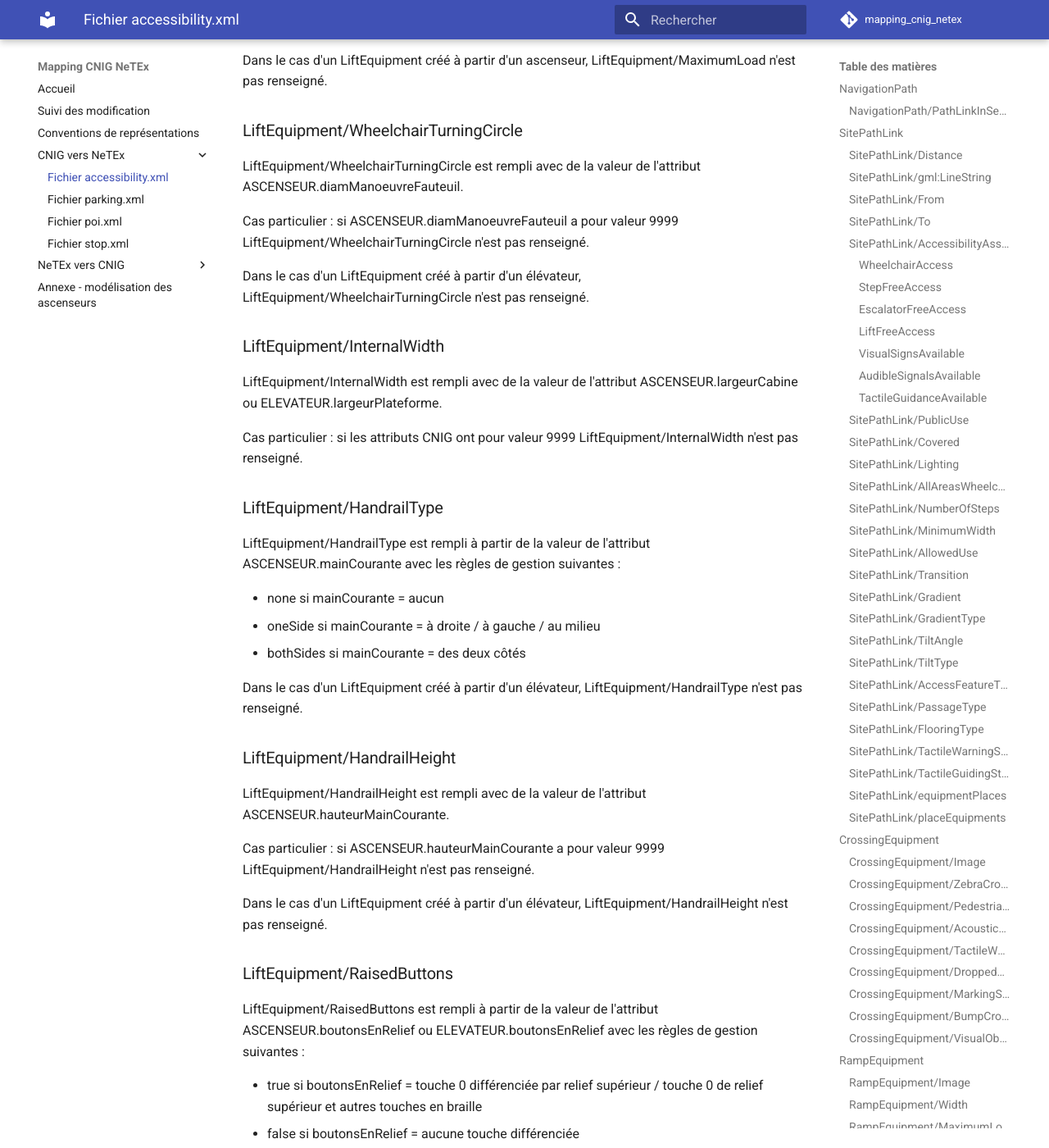
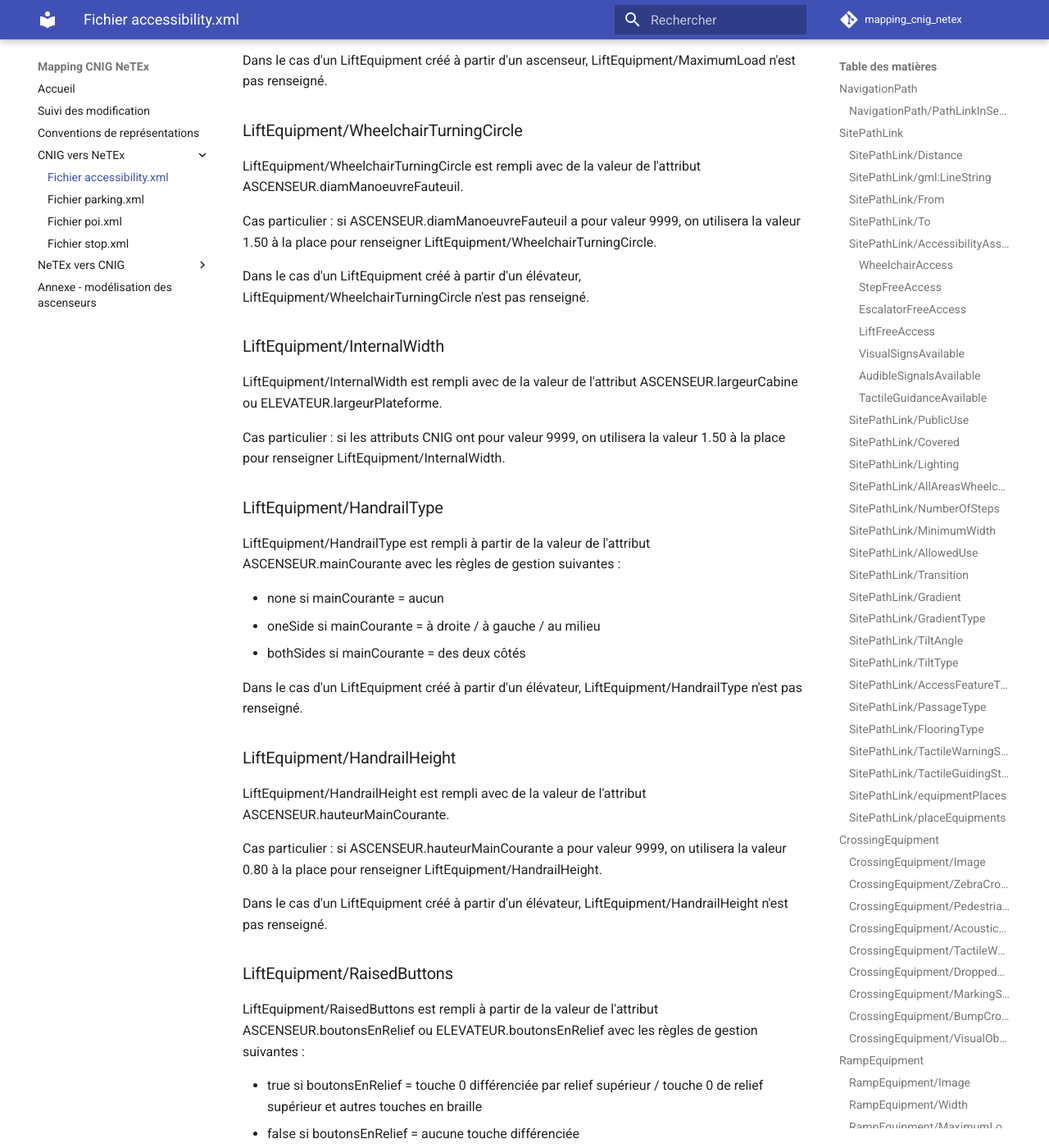
Before and after one commit to Jungle-Bus/mapping_cnig_netex, an MkDocs documentation site: the page built from docs/CNIG_vers_NeTEx/accessibility.md, in a window 1280 px wide and 1400 px high, scrolled down 21600 px. Shown: the whole window at 82% size. Built offline with MkDocs 1.6.1 and Material for MkDocs 9.7.7, drawn with Linux system fonts in a browser that asks for light colours; plug-ins that fetch from the network failed and are left out; comment, search, counter and statistics services are not loaded; some of the changed text lies outside the part shown.

Commit message:
gestion du cas particulier de l'attribut CNIG = 9999

```diff
--- a/docs/CNIG_vers_NeTEx/accessibility.md
+++ b/docs/CNIG_vers_NeTEx/accessibility.md
@@ -558,7 +558,7 @@ RampEquipment/Temporary est rempli avec la valeur fixe "false" car seules les ra
 
 RampEquipment/RestStopDistance est rempli avec la valeur de l'attribut RAMPE.distPalierRepos.
 
-Cas particulier : si RAMPE.distPalierRepos vaut 9999 RampEquipment/RestStopDistance n'est pas renseigné.
+Cas particulier : si RAMPE.distPalierRepos vaut 9999, on utilisera la valeur 10 à la place pour renseigner RampEquipment/RestStopDistance.
 
 ### RampEquipment/SafetyEdge
 
@@ -653,7 +653,7 @@ Dans le cas d'un LiftEquipment créé à partir d'un ascenseur, LiftEquipment/Ma
 
 LiftEquipment/WheelchairTurningCircle est rempli avec de la valeur de l'attribut ASCENSEUR.diamManoeuvreFauteuil.
 
-Cas particulier : si ASCENSEUR.diamManoeuvreFauteuil a pour valeur 9999 LiftEquipment/WheelchairTurningCircle n'est pas renseigné.
+Cas particulier : si ASCENSEUR.diamManoeuvreFauteuil a pour valeur 9999, on utilisera la valeur 1.50 à la place pour renseigner LiftEquipment/WheelchairTurningCircle.
 
 Dans le cas d'un LiftEquipment créé à partir d'un élévateur, LiftEquipment/WheelchairTurningCircle n'est pas renseigné.
 
@@ -661,7 +661,7 @@ Dans le cas d'un LiftEquipment créé à partir d'un élévateur, LiftEquipment/
 
 LiftEquipment/InternalWidth est rempli avec de la valeur de l'attribut ASCENSEUR.largeurCabine ou ELEVATEUR.largeurPlateforme.
 
-Cas particulier : si les attributs CNIG ont pour valeur 9999 LiftEquipment/InternalWidth n'est pas renseigné.
+Cas particulier : si les attributs CNIG ont pour valeur 9999, on utilisera la valeur 1.50 à la place pour renseigner LiftEquipment/InternalWidth.
 
 ### LiftEquipment/HandrailType
 
@@ -677,7 +677,7 @@ Dans le cas d'un LiftEquipment créé à partir d'un élévateur, LiftEquipment/
 
 LiftEquipment/HandrailHeight est rempli avec de la valeur de l'attribut ASCENSEUR.hauteurMainCourante.
 
-Cas particulier : si ASCENSEUR.hauteurMainCourante a pour valeur 9999 LiftEquipment/HandrailHeight n'est pas renseigné.
+Cas particulier : si ASCENSEUR.hauteurMainCourante a pour valeur 9999, on utilisera la valeur 0.80 à la place pour renseigner LiftEquipment/HandrailHeight.
 
 Dans le cas d'un LiftEquipment créé à partir d'un élévateur, LiftEquipment/HandrailHeight n'est pas renseigné.
 
@@ -777,13 +777,13 @@ Dans le cas d'un StaircaseEquipment créé à partir d'un obstacle, StaircaseEqu
 
 StaircaseEquipment/StepHeight est rempli avec de la valeur de l'attribut ESCALIER.hauteurMarche ou OBSTACLE.hauteurObsPoseSol.
 
-Cas particulier : si les attributs CNIG ont pour valeur 9999 StaircaseEquipment/StepHeight n'est pas renseigné.
+Cas particulier : si les attributs CNIG ont pour valeur 9999, on utilisera la valeur 0.15 à la place pour renseigner StaircaseEquipment/StepHeight.
 
 ### StaircaseEquipment/StepLength
 
 StaircaseEquipment/StepLength est rempli avec de la valeur de l'attribut ESCALIER.giron ou OBSTACLE.longueurObstacle.
 
-Cas particulier : si les attributs CNIG ont pour valeur 9999 StaircaseEquipment/StepLength n'est pas renseigné.
+Cas particulier : si les attributs CNIG ont pour valeur 9999 on utilisera la valeur 0.28 à la place pour renseigner StaircaseEquipment/StepLength.
 
 ### StaircaseEquipment/StepColourContrast
 
```
Also changed, not shown: docs/CNIG_vers_NeTEx/parking.md (+2 -2 lines).
